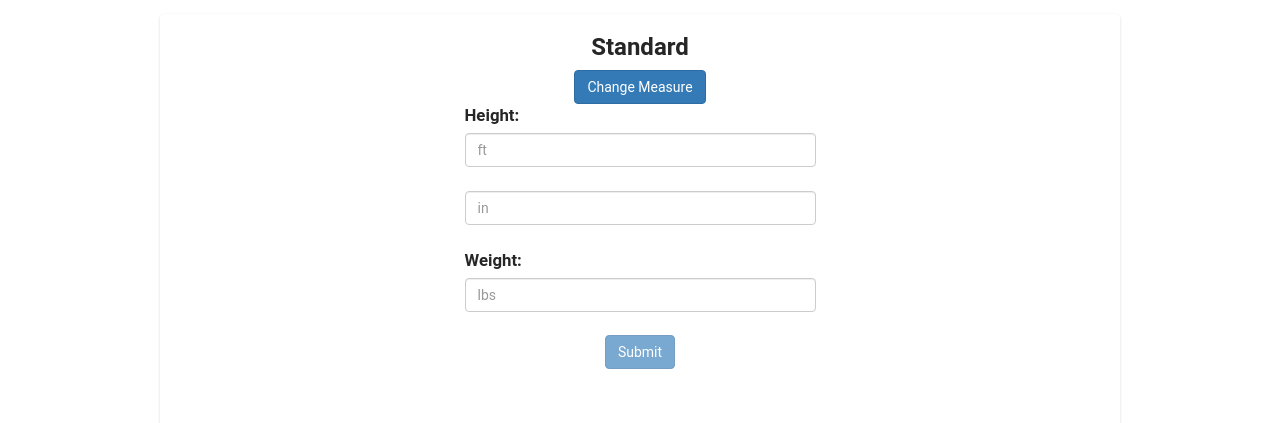
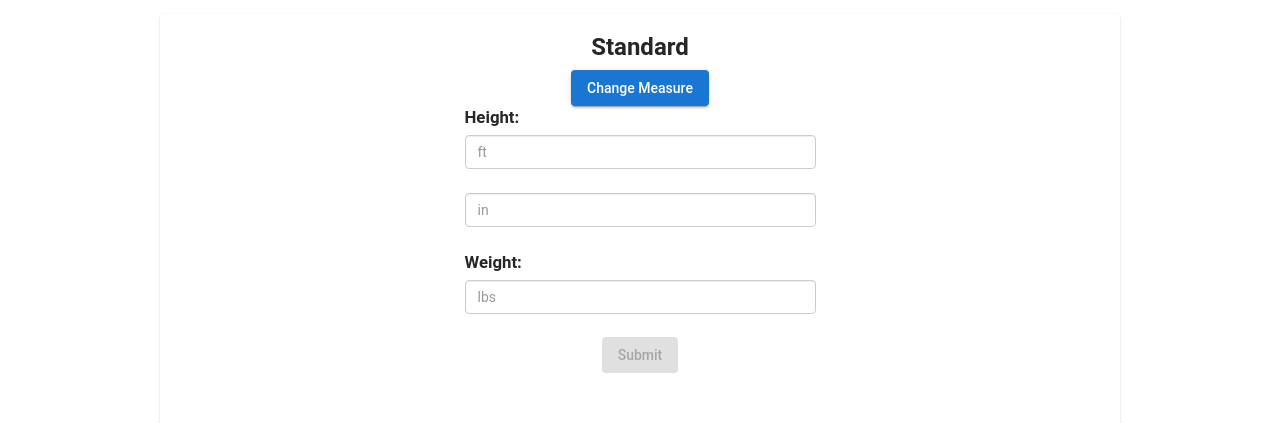
Before and after one commit to awhic/bmi-rite-web, an Angular app: page /bmi in a window 1280 px wide. Shown: the part 292-715 px from the top of the page. Built offline with nearby package versions, Linux system fonts and the light colour scheme.

Commit message:
develop changes, ready to go in main

```diff
--- a/src/app/app.component.html
+++ b/src/app/app.component.html
@@ -2,24 +2,25 @@
 <div class="toolbar" role="banner">
   <img draggable="false" class="logo" width="40" alt="BMIRite Logo" src="favicon.ico" />
   <nav>
-    <ul class="navbar-custom">
-      <li><a class='nav-link-custom' routerLinkActive='active' routerLink="/home">Home</a></li>
-      <li><a class='nav-link-custom' routerLinkActive='active' routerLink="/fridae">Financials</a></li>
-      <li><a class='nav-link-custom' routerLinkActive='active' routerLink="/bmi">BMI Calculator</a></li>
-    </ul>
+      <ul class="navbar-custom">
+          <li><a matRipple class='nav-link-custom' routerLinkActive='active' routerLink="/home">Home</a></li>
+          <li><a matRipple class='nav-link-custom' routerLinkActive='active' routerLink="/fridae">Financials</a></li>
+          <li><a matRipple class='nav-link-custom' routerLinkActive='active' routerLink="/bmi">BMI Calculator</a></li>
+      </ul>
   </nav>
   <div class="spacer">
   </div>
-  <mat-slide-toggle (change)="changeTheme()" [color]="switchColor" [checked]="themeSelect" class="themeSwitch">
+  <mat-slide-toggle (change)="changeTheme()" [color]="switchColor" [checked]="themeSelect" class="themeSwitch"
+    #tooltip="matTooltip" matTooltip="Theme Selector is currently under development." [matTooltipPosition]="position.value">
   </mat-slide-toggle>
   <span>&nbsp;</span><span>&nbsp;</span><img draggable="false" width="24" height="24" src="/assets/sun.png" [hidden]="themeSelect" />
   <img draggable="false" width="24" height="24" src="/assets/moon.png" [hidden]="!themeSelect" />
   <span class="vertical-line"></span>
-  <a draggable="false" class="git" aria-label="Github" target="_blank" rel="noopener" href="https://github.com/awhic" title="Github">
-    <img draggable="false" width="24" height="24" src="/assets/github.png"/>
+  <a matRipple draggable="false" class="git" aria-label="Github" target="_blank" rel="noopener" href="https://github.com/awhic" title="Github">
+      <img draggable="false" width="24" height="24" src="/assets/github.png" />
   </a>
-  <a draggable="false" class="yt" aria-label="YouTube" target="_blank" rel="noopener" href="https://youtube.com" title="Youtube" href="https://youtube.com">
-    <img draggable="false" width="24" height="18" src="/assets/youtube.png"/>
+  <a matRipple draggable="false" class="yt" aria-label="YouTube" target="_blank" rel="noopener" href="https://youtube.com" title="Youtube" href="https://youtube.com">
+      <img draggable="false" width="24" height="18" src="/assets/youtube.png" />
   </a>
 </div>
 <!-- Content -->
--- a/src/app/app.component.scss
+++ b/src/app/app.component.scss
@@ -99,7 +99,3 @@ p {
     text-decoration: none;
 	background-color: #1359a0;
 }
-
-a:active {
-	background-color: yellow;
-  }
--- a/src/app/app.component.ts
+++ b/src/app/app.component.ts
@@ -1,5 +1,7 @@
 import { Component } from '@angular/core';
+import { FormControl } from '@angular/forms';
 import { ThemePalette } from '@angular/material/core';
+import { TooltipPosition } from '@angular/material/tooltip';
 
 @Component({
   selector: 'app-root',
@@ -9,7 +11,12 @@ import { ThemePalette } from '@angular/material/core';
 export class AppComponent {
   title = 'lex-tools';
   themeSelect = false;
+
   switchColor: ThemePalette = 'primary';
+
+  //TODO: Tooltip to show that dark/light mode under development. Will be removed when completed.
+  positionOptions: TooltipPosition[] = ['below', 'above', 'left', 'right'];
+  position = new FormControl(this.positionOptions[0]);
 
   changeTheme() {
     if (this.themeSelect) {
--- a/src/app/bmi-calculator-content/bmi-calculator-content.component.html
+++ b/src/app/bmi-calculator-content/bmi-calculator-content.component.html
@@ -13,7 +13,7 @@
     <mat-card class="content themel">
         <label class="standardLbl" [hidden]="!typeSelect">Standard</label>
         <label class="metricLbl" [hidden]="typeSelect">Metric</label>
-        <button class="btn btn-primary button" (click)="changeType()">Change Measure</button>
+        <button mat-raised-button class="button" (click)="changeType()">Change Measure</button>
 
         <app-bmi-calculator-form [type]="true" [hidden]="!typeSelect" disabled="!typeSelect">
 
--- a/src/app/forms/bmi-calculator-form/bmi-calculator-form.component.html
+++ b/src/app/forms/bmi-calculator-form/bmi-calculator-form.component.html
@@ -11,8 +11,8 @@
         <input formControlName="pounds" class="form-control" type="number" placeholder="{{weightText}}">&nbsp;
     </div>
 
-    <div class="button">
-        <button type="submit" class="btn btn-primary" [disabled]="bmiForm.invalid">Submit</button>
+    <div class="buttonAlign">
+        <button mat-raised-button type="submit" class="button" [disabled]="bmiForm.invalid">Submit</button>
     </div>
 
     <div class="result">
--- a/src/app/forms/bmi-calculator-form/bmi-calculator-form.component.scss
+++ b/src/app/forms/bmi-calculator-form/bmi-calculator-form.component.scss
@@ -4,7 +4,7 @@
     font-size: larger;
 }
 
-.button {
+.buttonAlign {
     text-align: center;
     cursor: pointer;
 }
@@ -19,3 +19,8 @@
 .res {
     cursor: text;
 }
+
+.button {
+    background-color: #1976d2;
+    color: white;
+}
--- a/src/app/home-content/home-content.component.html
+++ b/src/app/home-content/home-content.component.html
@@ -1 +1 @@
-<p style="margin-top: 90px;">home-content works!</p>
+<p style="margin-top: 90px; margin-left: 90px;">Home Page is currently under construction.</p>
--- a/src/styles.scss
+++ b/src/styles.scss
@@ -1 +1,6 @@
 @import url('https://unpkg.com/bootstrap@3.3.7/dist/css/bootstrap.min.css');
+
+.button {
+    background-color: #1976d2;
+    color: white;
+}
```
Also changed, not shown: src/app/app.module.ts (+7 -2 lines).
